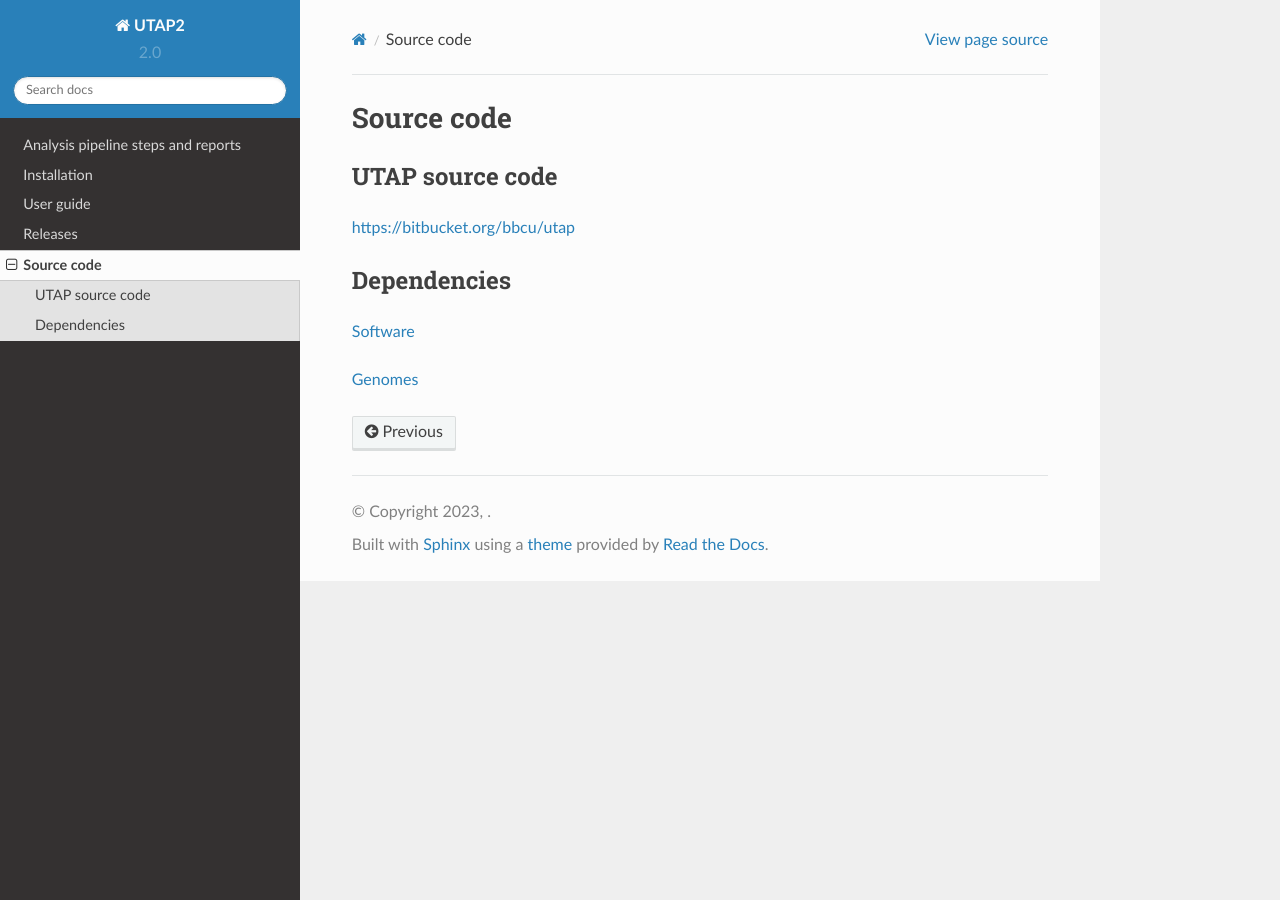
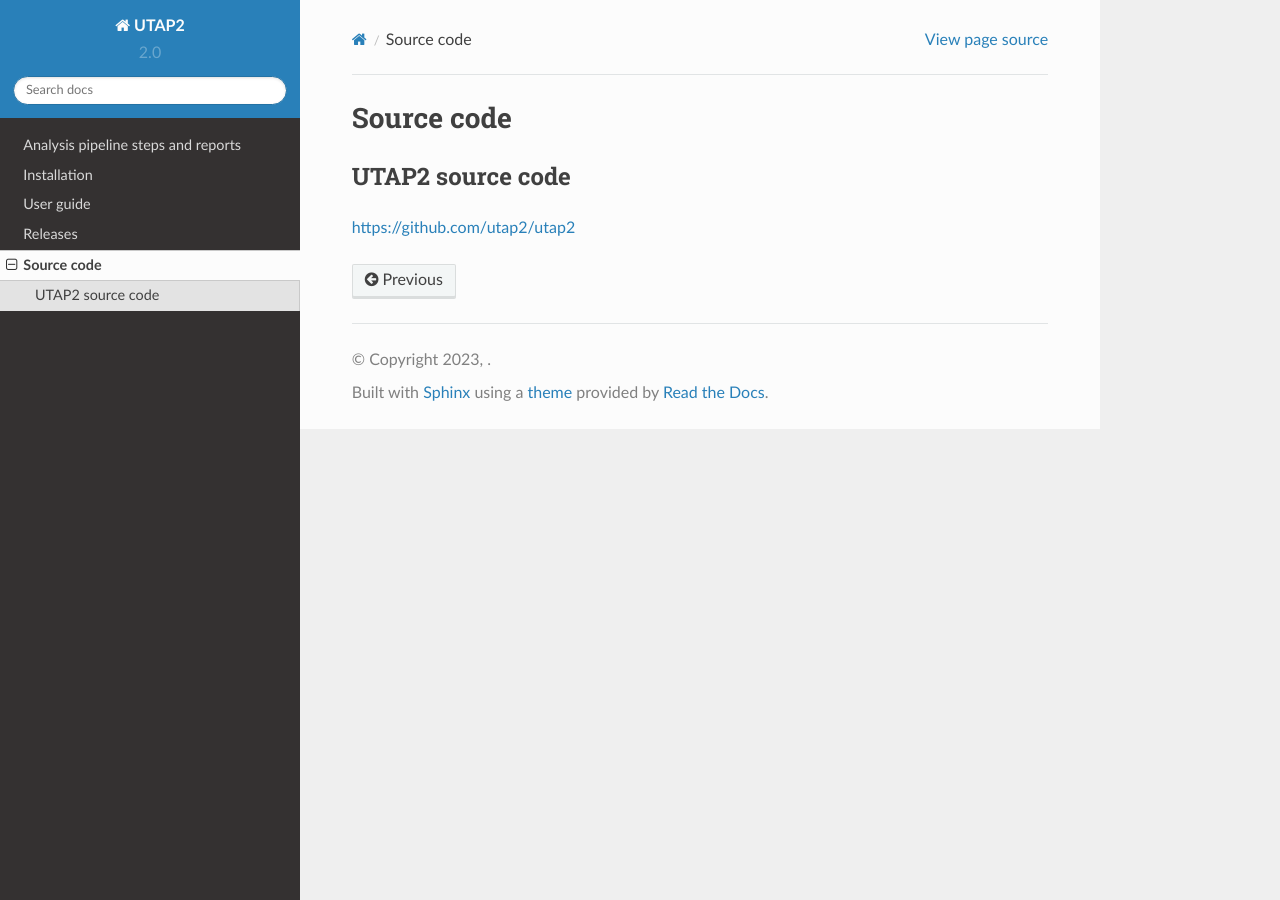
Before and after one commit to utap2/utap2, a Sphinx documentation site: the page built from docs/rst/source-code.rst, in a window 1280 px wide. Built offline with Sphinx 7.4.7 and the Read the Docs theme 2.0.0, drawn with Linux system fonts in a browser that asks for light colours.

Commit message:
Update source-code.rst

```diff
--- a/docs/rst/source-code.rst
+++ b/docs/rst/source-code.rst
@@ -1,13 +1,7 @@
 Source code
 ===========
 
-UTAP source code
+UTAP2 source code
 ----------------
 
-https://bitbucket.org/bbcu/utap
-
-Dependencies
-------------
-`Software <https://utap.readthedocs.io/en/latest/rst/installation.html#create-a-directory-for-utap-software-and-its-output>`_
-
-`Genomes <https://utap.readthedocs.io/en/latest/rst/installation.html#create-genomes>`_
+https://github.com/utap2/utap2
```
